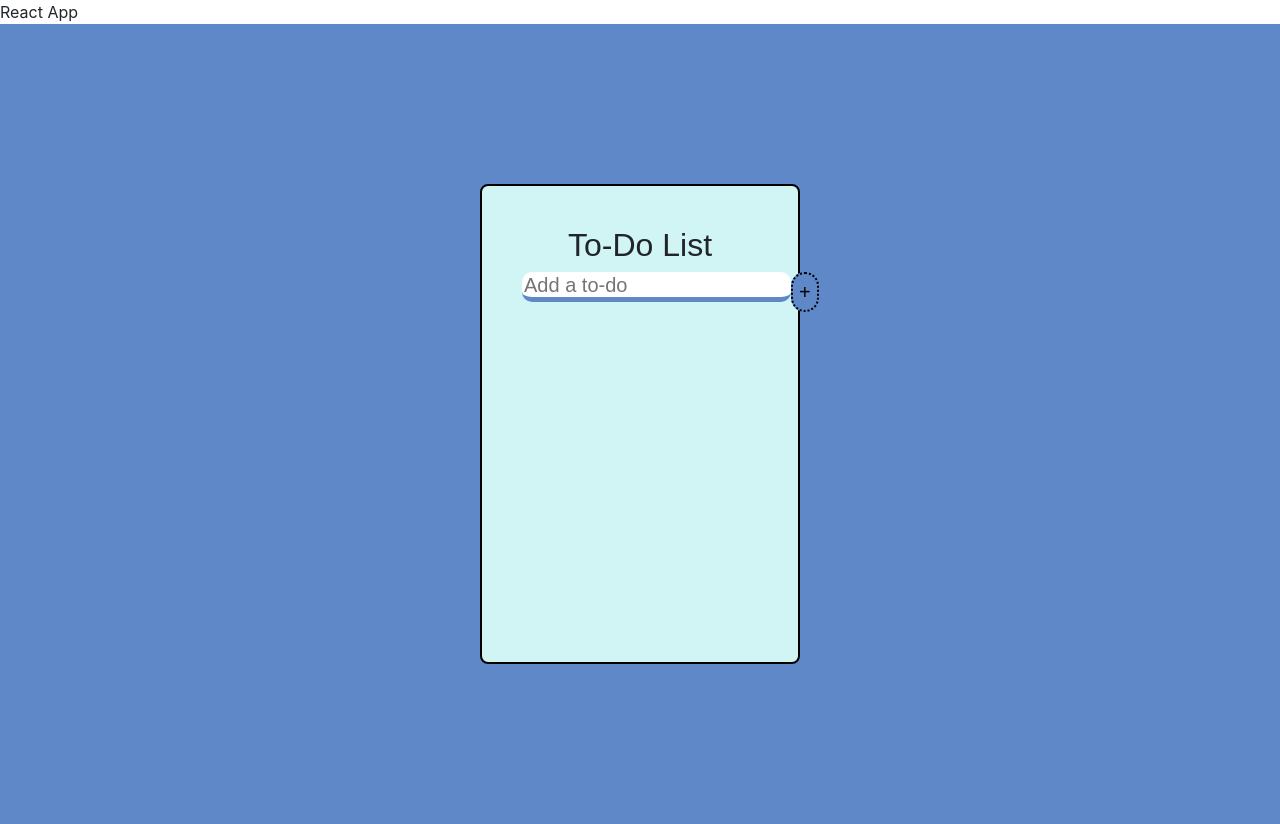
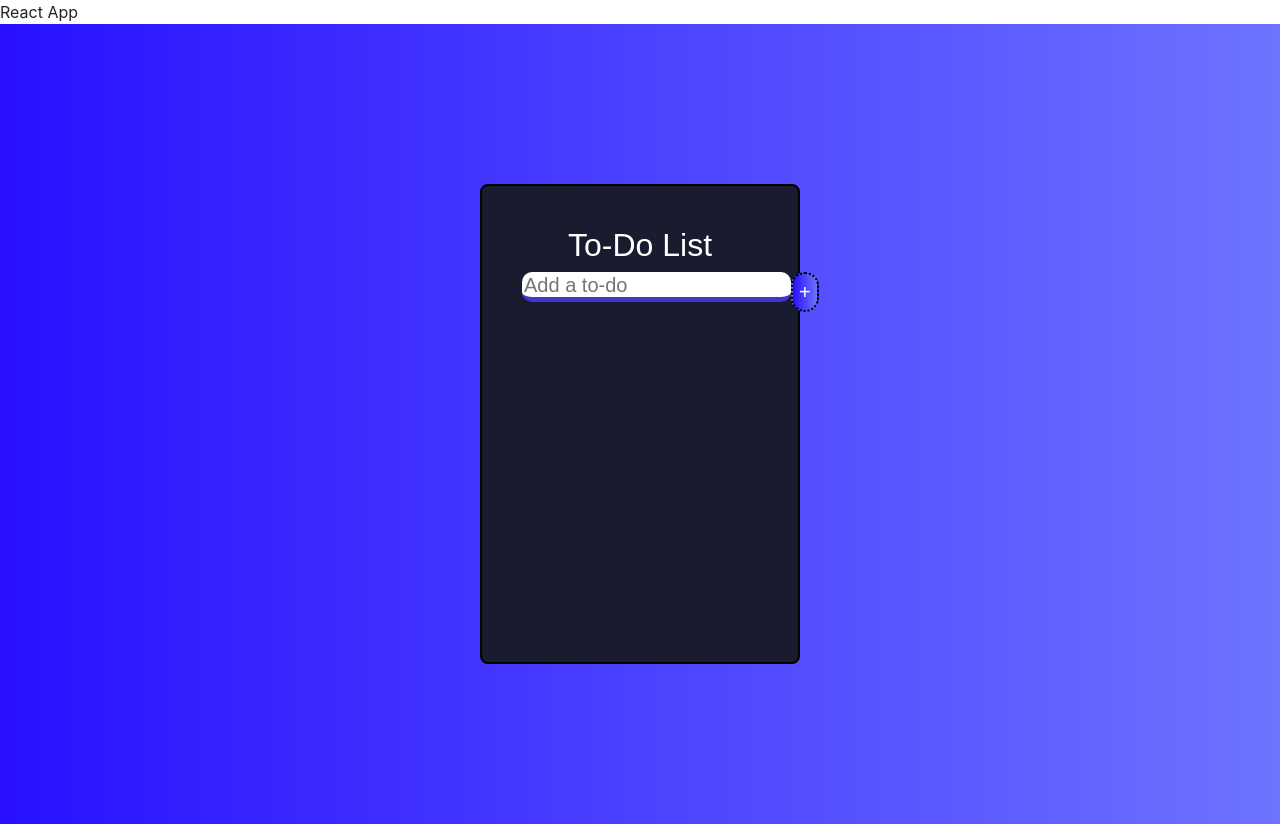
Before and after one commit to adilami/App, a React (Create React App) app: page / in a window 1280 px wide. Built offline with nearby package versions, Linux system fonts and the light colour scheme.

Commit message:
Final To Do App

```diff
--- a/src/App.css
+++ b/src/App.css
@@ -39,7 +39,12 @@
 .main{
   width: 100%;
   height: 100vh;
-  background-color: #5f88c9;
+  background : linear-gradient(
+    90deg,
+    rgba(40,16,255,1) 0%,
+    rgba(110,115,255,1) 100%
+  );
+  color: #fff;
   justify-content: center;
   display: flex;
   text-align: center;
@@ -52,7 +57,7 @@
 .center{
   width:25%;
   height: 60vh;
-  background-color: #d0f5f4;
+  background-color: #191c2e;
   border: 2px;
   border-style: solid;
   border-color: black;
@@ -78,7 +83,13 @@ button{
   border-style: dotted;
   border-radius: 100px;
   border-color: black;
-  background-color: #5f88c9;
+  background : linear-gradient(
+    90deg,
+    rgba(40,16,255,1) 0%,
+    rgba(110,115,255,1) 100%
+  );
+  color: #fff;
+
 
 
 }
@@ -87,7 +98,6 @@ h1{
   font-family: Arial, Helvetica, sans-serif;
 }
 button:hover{
-  background-color: green;
   animation: forwards;
   border: 2px solid;
 }
@@ -111,7 +121,7 @@ input{
   border-bottom: 5px;
   border-radius: 10px;
   border-style: solid;
-  border-color: #5f88c9;
+  border-color: #4334cf;
   font-size: 20px;
   font-family: Arial, Helvetica, sans-serif;
 }
--- a/src/App.js
+++ b/src/App.js
@@ -23,7 +23,6 @@ const App = () => {
             })
         })
     };
-
   return (
     <>
     <div className="main">
@@ -38,7 +37,6 @@ const App = () => {
                    +
                   </div>
               </button>
-
           </div>
           <div className='list'>
             <ul style={{listStyleType:'none'}}>
```
